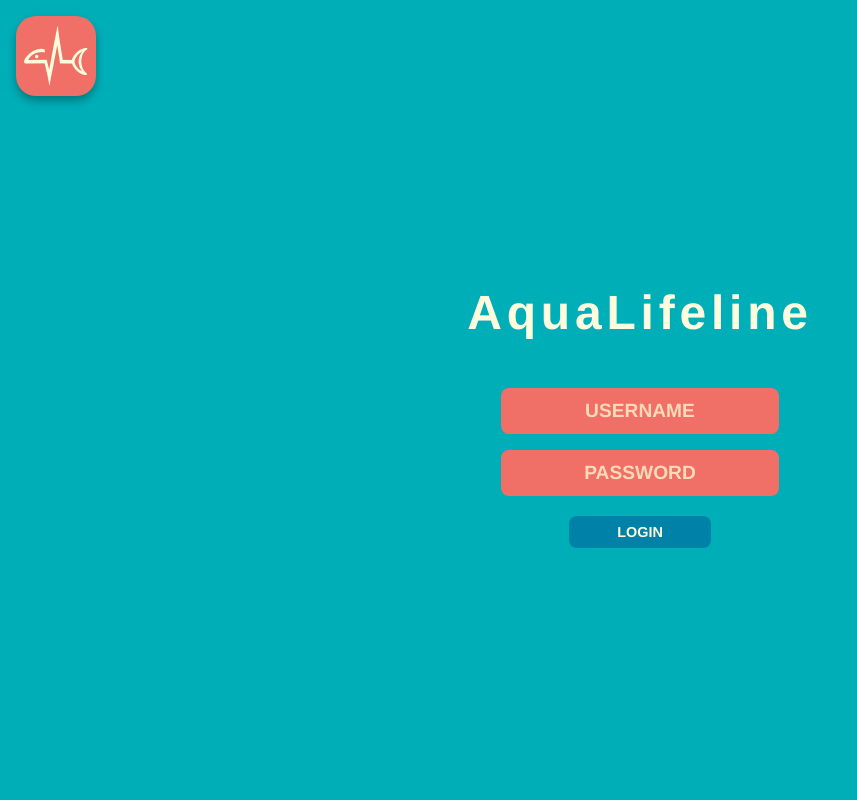
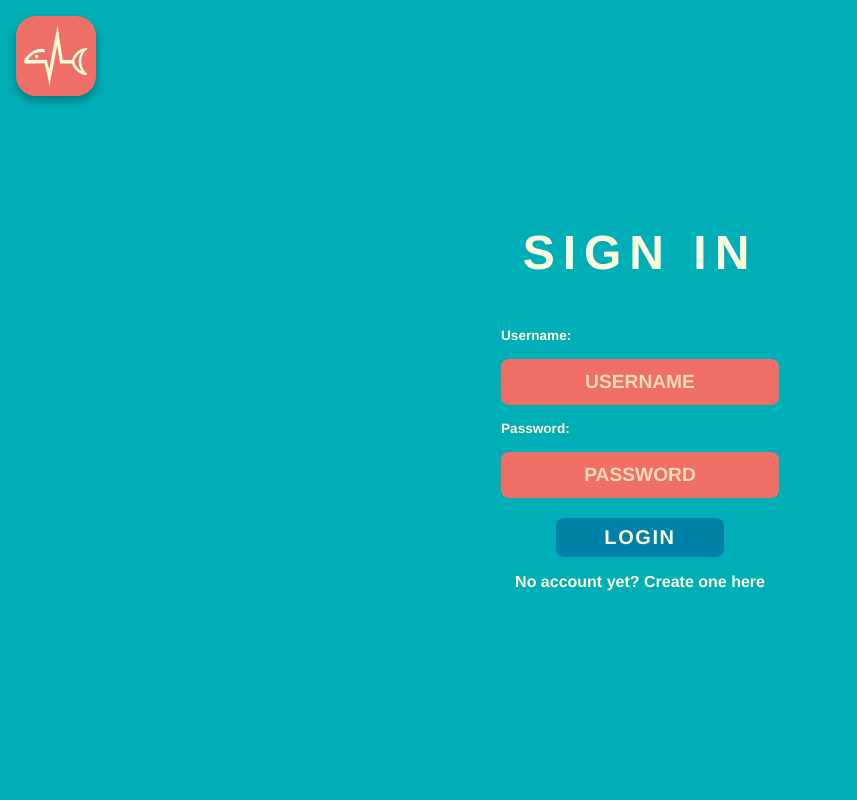
Before and after one commit to fes-wiesbaden/iot-aqualifeline, a React (Vite) app in the folder Frontend/: page /iot-aqualifeline/login in a window 1280 px wide. Shown: the top 800 px of the page, without its empty margins (0-857 px from the left). Built offline with nearby package versions, Linux system fonts and the light colour scheme.

Commit message:
Added mock authorization to login + styling

```diff
--- a/Frontend/src/App.jsx
+++ b/Frontend/src/App.jsx
@@ -5,6 +5,7 @@ import HomeButton from "./HomeButton";
 import Footer from "./Footer";
 import Legal from "./Legal";
 import Shop from "./Shop";
+import Login from "./Login";
 
 function LoggedIn() {
   return (
@@ -52,15 +53,8 @@ function App() {
         path="/login"
         element={
           <>
-            <div className="login">
-              <HomeButton />
-              <h1 id="logintitle">AquaLifeline</h1>
-              <input className="default-input" placeholder="USERNAME" />
-              <input className="default-input" placeholder="PASSWORD" />
-              <button className="submit" onClick={() => navigate("/loggedIn")}>
-                LOGIN
-              </button>
-            </div>
+            <HomeButton />
+            <Login />
             <Footer />
           </>
         }
--- /dev/null
+++ b/Frontend/src/Login.jsx
@@ -0,0 +1,144 @@
+import { Routes, Route, useNavigate } from "react-router-dom";
+import "./css/Login.css";
+import "primeicons/primeicons.css";
+import { useState, useEffect, useRef } from "react";
+import { MockAuthService } from "./service/MockAuthService";
+import { Toast } from "primereact/toast";
+
+function Login() {
+  const navigate = useNavigate();
+  const toast =
+    useRef(
+      null,
+    ); /** does NOT rerender, makes Toast component method directly callable */
+  const [isRegistering, setIsRegistering] = useState(false);
+  const [username, setUsername] = useState("");
+  const [password, setPassword] = useState("");
+  const [email, setEmail] = useState("");
+  const [confirmPassword, setConfirmPassword] = useState("");
+  const validateEmail = (email) => {
+    return /^[^\s@]+@[^\s@]+\.[^\s@]+$/.test(email); /** regex */
+  };
+
+  const clearInputs = () => {
+    setUsername("");
+    setPassword("");
+    setEmail("");
+    setConfirmPassword("");
+  };
+
+  const handleSubmit = () => {
+    if (isRegistering) {
+      if (!validateEmail(email)) {
+        toast.current?.show({
+          severity: "error",
+          summary: "Error",
+          detail: "Invalid email address",
+          life: 3000,
+        });
+        return;
+      }
+      if (password !== confirmPassword) {
+        toast.current?.show({
+          severity: "error",
+          summary: "Error",
+          detail: "Passwords do not match",
+          life: 4000,
+        });
+        return;
+      }
+      const result = MockAuthService.register(username, password, email);
+      if (result.success) {
+        localStorage.setItem("token", result.token);
+        clearInputs();
+        toast.current?.show({
+          severity: "success",
+          summary: "Account created!",
+          detail: "You can now sign in.",
+          life: 4000,
+        });
+        setIsRegistering(false);
+      } else {
+        toast.current?.show({
+          severity: "error",
+          summary: "Error",
+          detail: result.message,
+          life: 4000,
+        });
+      }
+    } else {
+      const result = MockAuthService.login(username, password);
+      if (result.success) {
+        localStorage.setItem("token", result.token);
+        clearInputs();
+        navigate("/loggedIn");
+      } else {
+        toast.current?.show({
+          severity: "error",
+          summary: "Error",
+          detail: result.message,
+          life: 4000,
+        });
+      }
+    }
+  };
+
+  return (
+    <div className="login">
+      <Toast ref={toast} position="top-right" />
+      <h1 id="login-title">{isRegistering ? "CREATE ACCOUNT" : "SIGN IN"}</h1>
+      <div className={`input-group`}>
+        <h2 className="input-title">Username:</h2>
+        <input
+          className="default-input"
+          placeholder="USERNAME"
+          value={username}
+          onChange={(e) => setUsername(e.target.value)}
+        />
+      </div>
+      <div className={`input-group ${!isRegistering ? "hidden" : ""}`}>
+        <h2 className="input-title">E-Mail:</h2>
+        <input
+          className="default-input"
+          placeholder="EMAIL"
+          value={email}
+          type="email"
+          onChange={(e) => setEmail(e.target.value)}
+        />
+      </div>
+      <div className={`input-group`}>
+        <h2 className="input-title">Password:</h2>
+        <input
+          className="default-input"
+          placeholder="PASSWORD"
+          value={password}
+          onChange={(e) => setPassword(e.target.value)}
+        />
+      </div>
+      <div className={`input-group ${!isRegistering ? "hidden" : ""}`}>
+        <h2 className="input-title">Confirm Password:</h2>
+        <input
+          className="default-input"
+          placeholder="CONFIRM PASSWORD"
+          value={confirmPassword}
+          onChange={(e) => {
+            setConfirmPassword(e.target.value);
+          }}
+        />
+      </div>
+      <button className="submit" onClick={handleSubmit}>
+        {isRegistering ? "REGISTER" : "LOGIN"}
+      </button>
+      <span
+        className="login-toggle"
+        onClick={() => setIsRegistering((prev) => !prev)}
+      >
+        {isRegistering
+          ? "Already have an account? Sign in here"
+          : "No account yet? Create one here"}
+      </span>
+    </div>
+  );
+}
+
+export default Login;
--- a/Frontend/src/ShoppingCart.jsx
+++ b/Frontend/src/ShoppingCart.jsx
@@ -113,6 +113,7 @@ function ShoppingCart() {
             ) /* toggle the cart visibility on ACTUAL current value*/
         }
       >
+
         <i
           className={`${visibleCart ? "pi pi-times" : "pi pi-shopping-cart"}`}
         ></i>
@@ -124,6 +125,10 @@ function ShoppingCart() {
             YOUR SHOPPING CART ({shoppingCart.length})
           </span>
           {shoppingCart.map((product, index) => itemTemplate(product, index))}
+          <Button
+              className="cart-checkout-button"
+              onClick={() => alert("CHECKOUT")}
+            >Checkout</Button>
         </div>
       )}
     </div>
--- /dev/null
+++ b/Frontend/src/css/Login.css
@@ -0,0 +1,69 @@
+:root {
+  --cerulean: hsla(194, 100%, 33%, 1);
+  --tropical-teal: hsla(183, 100%, 36%, 1);
+  --light-yellow: hsla(58, 89%, 93%, 1);
+  --soft-apricot: hsla(29, 97%, 86%, 1);
+  --vibrant-coral: hsla(4, 82%, 67%, 1);
+  --bright-coral: rgb(243, 82, 71);
+}
+
+* {
+  font-family: Helvetica, sans-serif;
+}
+
+.login {
+  display: flex;
+  flex-direction: column;
+  align-items: center;
+}
+
+.login-toggle {
+  font-weight: bold;
+  font-size: 1rem;
+  padding: 0.5rem;
+  margin: 0.5rem;
+  color: var(--light-yellow);
+}
+
+.login-toggle:hover {
+  cursor: pointer;
+}
+
+.login-error {
+  font-size: 1.3rem;
+  color: var(--bright-coral);
+  background-color: var(--light-yellow);
+  padding: 0.75rem 2rem;
+  margin: 1rem 0.25rem;
+  border-radius: 0.5rem;
+  font-weight: bold;
+}
+
+.input-title {
+  font-size: 0.85rem;
+  font-weight: bold;
+  margin: 1rem 0 0 0;
+  align-self: flex-start;
+  color: var(--light-yellow);
+}
+
+.submit {
+  font-size: 1.25rem;
+  letter-spacing: 0.1rem;
+}
+
+.input-group {
+  overflow: hidden;
+  max-height: 6rem;
+  opacity: 1;
+  transition:
+    max-height 0.3s ease,
+    opacity 0.3s ease,
+    margin 0.3s ease;
+}
+
+.input-group.hidden {
+  max-height: 0;
+  opacity: 0;
+  margin: 0;
+}
--- a/Frontend/src/css/ShoppingCart.css
+++ b/Frontend/src/css/ShoppingCart.css
@@ -142,7 +142,12 @@
 
 .cart-prod-delete-button {
   background-color: var(--bright-coral);
+}
 
+.cart-checkout-button {
+  max-width: 10rem;
+  font-weight: bold;
+  float: right;
 }
 
 .prod-count .p-inputnumber-input {
--- /dev/null
+++ b/Frontend/src/service/MockAuthService.jsx
@@ -0,0 +1,23 @@
+// src/service/MockAuthService.js
+const mockUsers = [
+  { username: "test", password: "1234", email: "test@test.com" }
+];
+
+export const MockAuthService = {
+  login: (username, password) => {
+    const user = mockUsers.find(u => u.username === username && u.password === password);
+    if (user) {
+      return { success: true, token: "mock-token-123" };
+    }
+    return { success: false, message: "Invalid username or password" };
+  },
+
+  register: (username, password, email) => {
+    const exists = mockUsers.find(u => u.username === username);
+    if (exists) {
+      return { success: false, message: "Username already taken" };
+    }
+    mockUsers.push({ username, password, email });
+    return { success: true, token: "mock-token-123" };
+  }
+};
```
Also changed, not shown: Frontend/src/config.js (added, +7 -0 lines), 1 other file (tests, documents, lock files or other folders).
